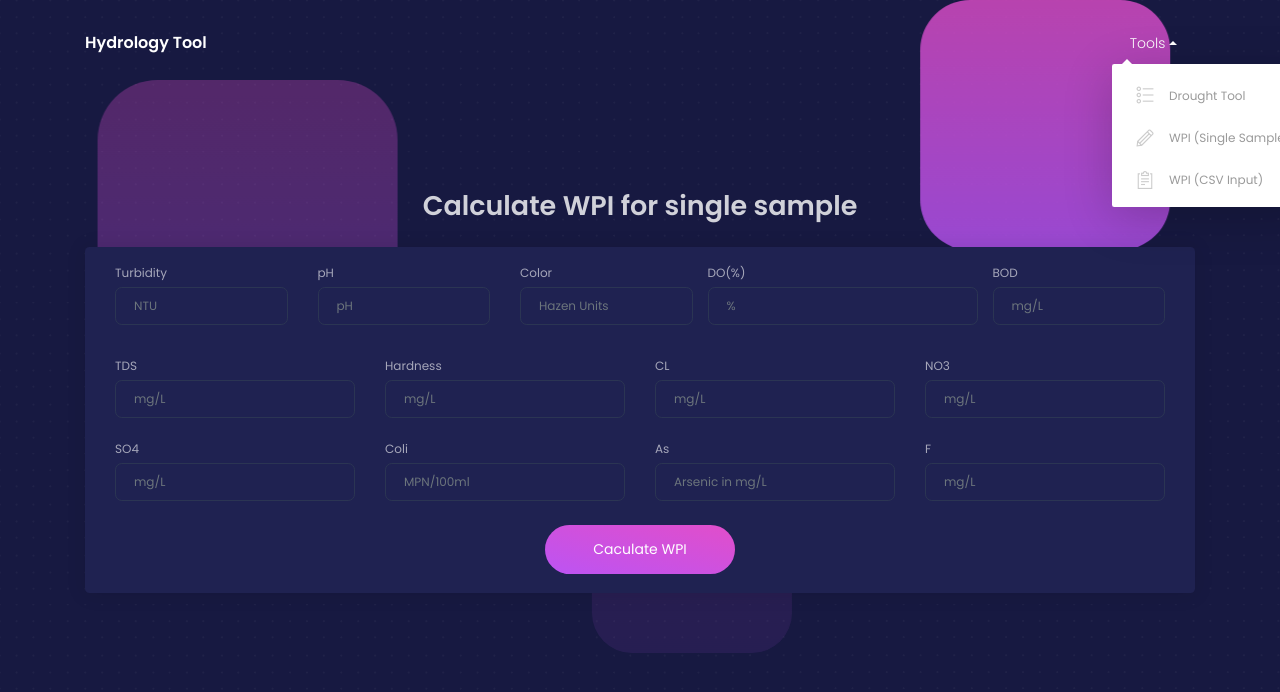
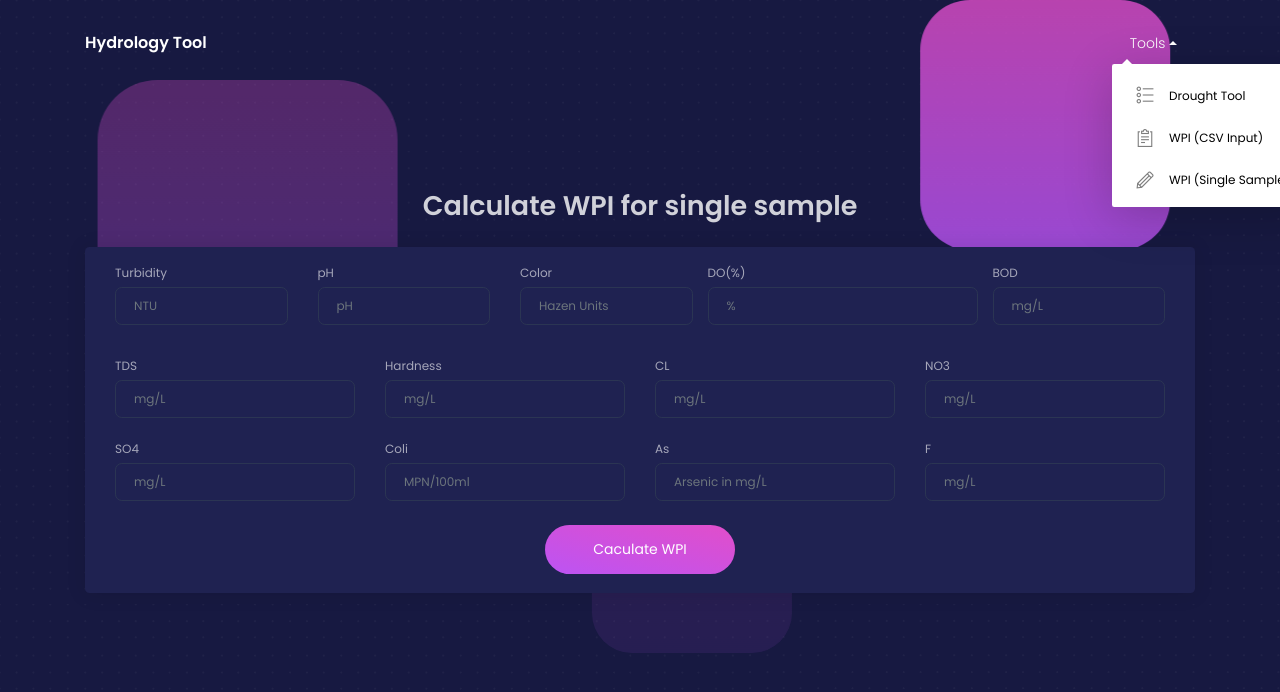
Before and after one commit to gaurav172/Hydro_project, a React app in the folder react_app/: page /wpi-single in a window 1280 px wide. Both pictures are taken after a click on the link "Tools". Built offline with nearby package versions, Linux system fonts and the light colour scheme; what react-window-state would draw is missing.

Commit message:
Make navbar black again

```diff
--- a/react_app/src/assets/css/styles.css
+++ b/react_app/src/assets/css/styles.css
@@ -24,3 +24,7 @@
   .wpibutton{
     text-align: center;
   }
+
+.navitem{
+    color: black !important;
+}
--- a/react_app/src/components/Navbars/IndexNavbar.js
+++ b/react_app/src/components/Navbars/IndexNavbar.js
@@ -35,6 +35,8 @@ import {
   Col,
   UncontrolledTooltip
 } from "reactstrap";
+import './../../assets/css/styles.css'
+
 
 class ComponentsNavbar extends React.Component {
   constructor(props) {
@@ -192,18 +194,18 @@ class ComponentsNavbar extends React.Component {
                   <i className="fa fa-cogs d-lg-none d-xl-none" />
                   Tools
                 </DropdownToggle>
-                <DropdownMenu className="dropdown-with-icons">
-                  <DropdownItem tag={Link} to="/drought-tool">
+                <DropdownMenu className="dropdown-with-icons" color="primary">
+                  <DropdownItem tag={Link} to="/drought-tool" className="navitem" color={"black"}>
                     <i className="tim-icons icon-bullet-list-67" />
                     Drought Tool
                   </DropdownItem>
-                  <DropdownItem tag={Link} to="/wpi-single">
+                  <DropdownItem tag={Link} to="/wpi-csv" className="navitem">
+                    <i className="tim-icons icon-notes" />
+                    WPI (CSV Input)
+                  </DropdownItem>
+                  <DropdownItem tag={Link} to="/wpi-single" className="navitem">
                     <i className="tim-icons icon-pencil" />
                     WPI (Single Sample)
-                  </DropdownItem>
-                  <DropdownItem tag={Link} to="/wpi-csv">
-                    <i className="tim-icons icon-notes" />
-                    WPI (CSV Input)
                   </DropdownItem>
                 </DropdownMenu>
               </UncontrolledDropdown>
```
